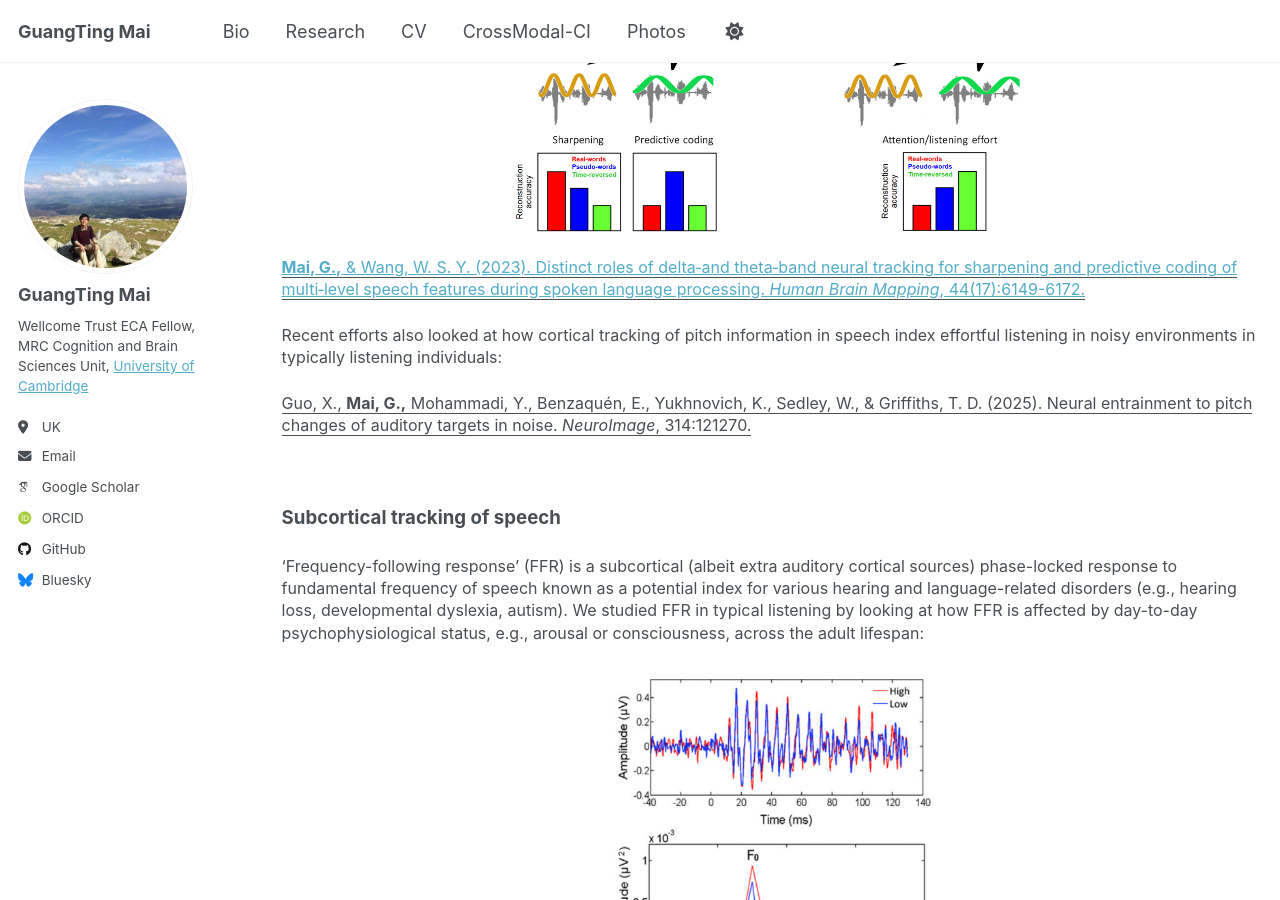
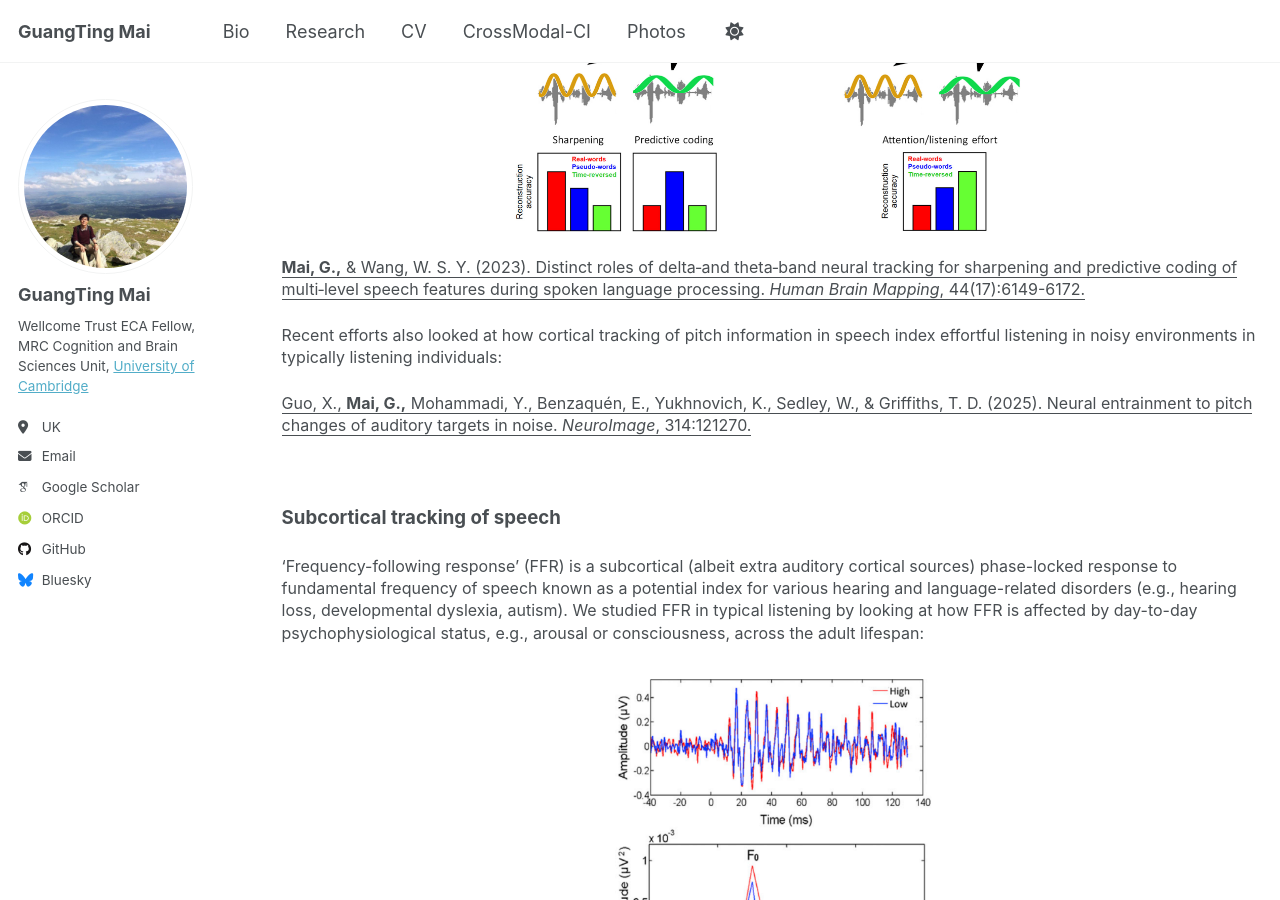
Before and after one commit to guangtingmai/guangtingmai.github.io, a Jekyll site: the page built from _pages/neuraltrack-typical.html, in a window 1280 px wide and 900 px high, scrolled down 495 px. Built offline with Jekyll 4.4.1, drawn with Linux system fonts in a browser that asks for light colours; some web fonts are replaced.

Commit message:
Update neuraltrack-typical.html

```diff
--- a/_pages/neuraltrack-typical.html
+++ b/_pages/neuraltrack-typical.html
@@ -15,7 +15,7 @@
 <p align="center">
   <img src="https://guangtingmai.github.io/images/hbm.jpg" width="55%">
 </p>
-<p><span style="font-size: 12pt;line-height: 1.4;display: block;margin-bottom: 0.1vh"><a href="https://onlinelibrary.wiley.com/doi/10.1002/hbm.26503"><u><strong>Mai, G.,</strong> & Wang, W. S. Y. (2023). Distinct roles of delta‐and theta‐band neural tracking for sharpening and predictive coding of multi‐level speech features during spoken language processing. <i>Human Brain Mapping</i>, 44(17):6149-6172.</u></a></span></p>
+<p><span style="font-size: 12pt;line-height: 1.4;display: block;margin-bottom: 0.1vh"><a href="https://onlinelibrary.wiley.com/doi/10.1002/hbm.26503" style="color:inherit; text-decoration:none;"><u><strong>Mai, G.,</strong> & Wang, W. S. Y. (2023). Distinct roles of delta‐and theta‐band neural tracking for sharpening and predictive coding of multi‐level speech features during spoken language processing. <i>Human Brain Mapping</i>, 44(17):6149-6172.</u></a></span></p>
 <p><span style="font-size: 12pt;line-height: 1.4;display: block;margin-bottom: 0.1vh">Recent efforts also looked at how cortical tracking of
   pitch information in speech index effortful listening in noisy environments in typically listening individuals:</span></p>
 <p><span style="font-size: 12pt;line-height: 1.4;display: block;margin-bottom: 0.1vh"><u>Guo, X., <strong>Mai, G.,</strong> Mohammadi, Y., Benzaquén, E., Yukhnovich, K., Sedley, W., & Griffiths, T. D. (2025). Neural entrainment to pitch changes of auditory targets in noise. <i>NeuroImage</i>, 314:121270.</u></span></p>
```
